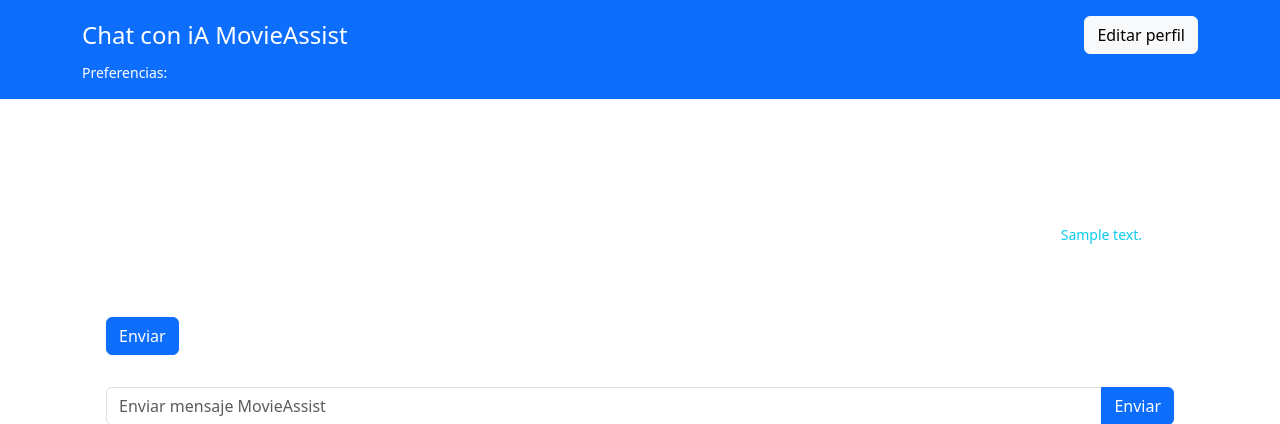
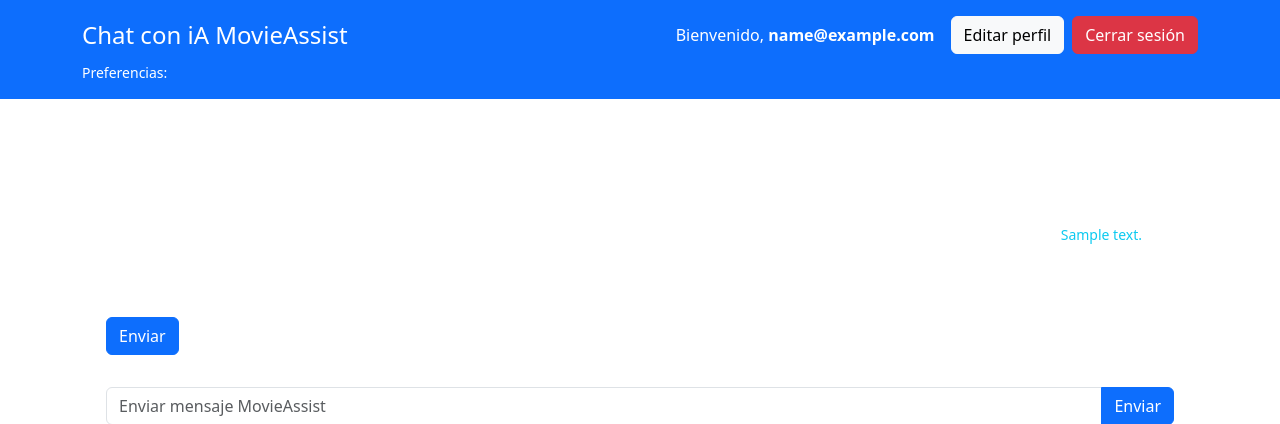
Before and after one commit to lfgalleguillos/MovieAssist, a Flask app: page /chat in a window 1280 px wide. Shown: the top 424 px of the page. Run offline with Flask 3, Linux system fonts and the light colour scheme; a user stored in the database is signed in; tables that the repository leaves empty hold one stand-in row (values such as "Sample post"); some libraries are stand-ins or nearby versions.

Commit message:
Update chat.html

```diff
--- a/templates/chat.html
+++ b/templates/chat.html
@@ -10,13 +10,17 @@
     <div class="container">
         <div class="d-flex justify-content-between align-items-center">
             <h1 class="h4 mb-0">Chat con iA MovieAssist</h1>
-            <div>
-                <button class="btn btn-light" onclick="window.location.href='{{ url_for('editar_perfil') }}'">
-                    Editar perfil
-                </button>
+            <div class="d-flex align-items-center">
+                <!-- Mostrar el nombre del usuario conectado -->
+                <p class="mb-0 me-3">Bienvenido, <strong>{{ current_user.email }}</strong></p>
+                <!-- Botón para editar perfil -->
+                <a href="{{ url_for('editar_perfil') }}" class="btn btn-light me-2">Editar perfil</a>
+                <!-- Botón para cerrar sesión -->
+                <form action="{{ url_for('logout') }}" method="get" style="display: inline;">
+                    <button type="submit" class="btn btn-danger">Cerrar sesión</button>
+                </form>
             </div>
         </div>
-
         <!-- Variables de sesión -->
         <div class="mt-2">
             <p class="small mb-0">
@@ -49,8 +53,8 @@
             {% endif %}
         {% endfor %}
     </div>
-      <!-- Mostrar los intents siempre -->
-      <div class="d-flex flex-wrap mb-4 pt-2" style="padding-top: 10px;">
+    <!-- Mostrar los intents siempre -->
+    <div class="d-flex flex-wrap mb-4 pt-2" style="padding-top: 10px;">
         {% for intent, message in intents.items() %}
             <form method="POST" class="me-2 mb-2">
                 <button class="btn btn-primary" type="submit" name="intent" value="{{ intent }}">
```
